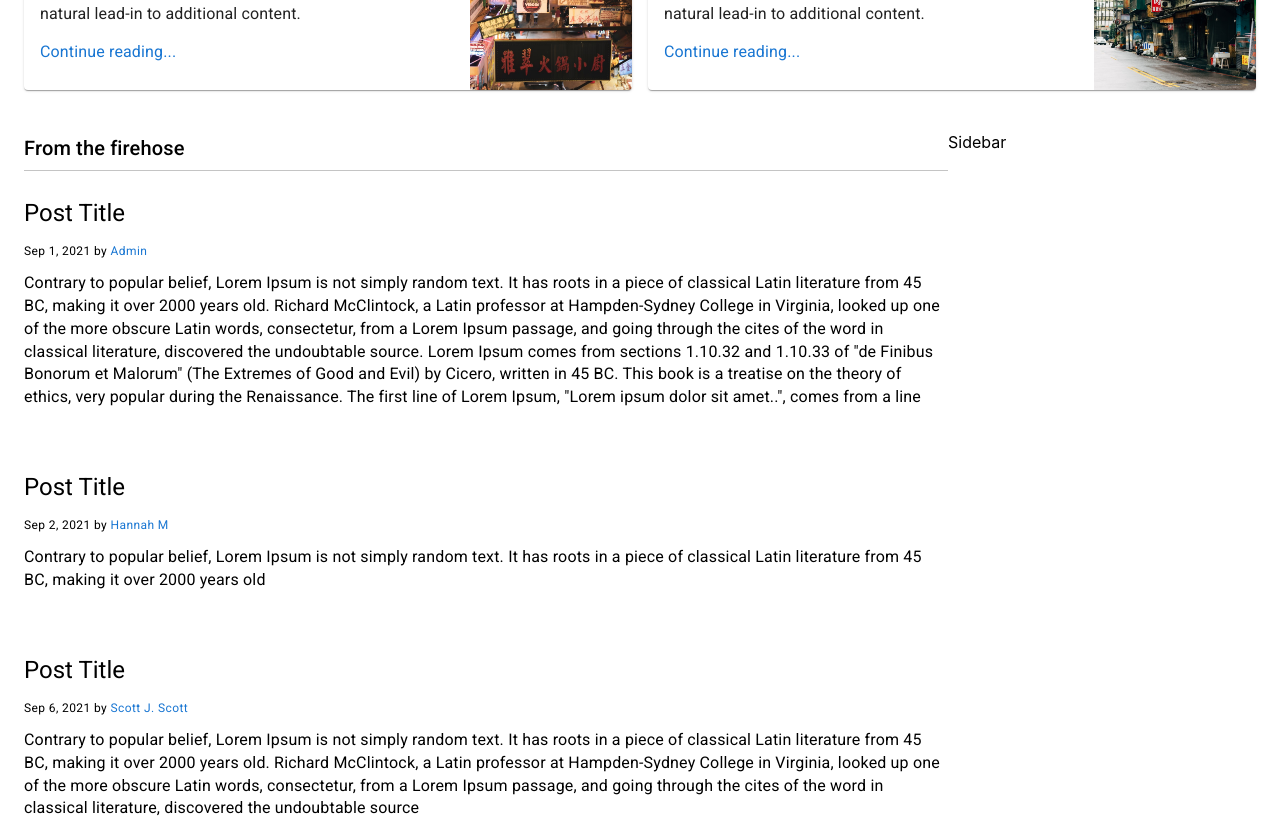
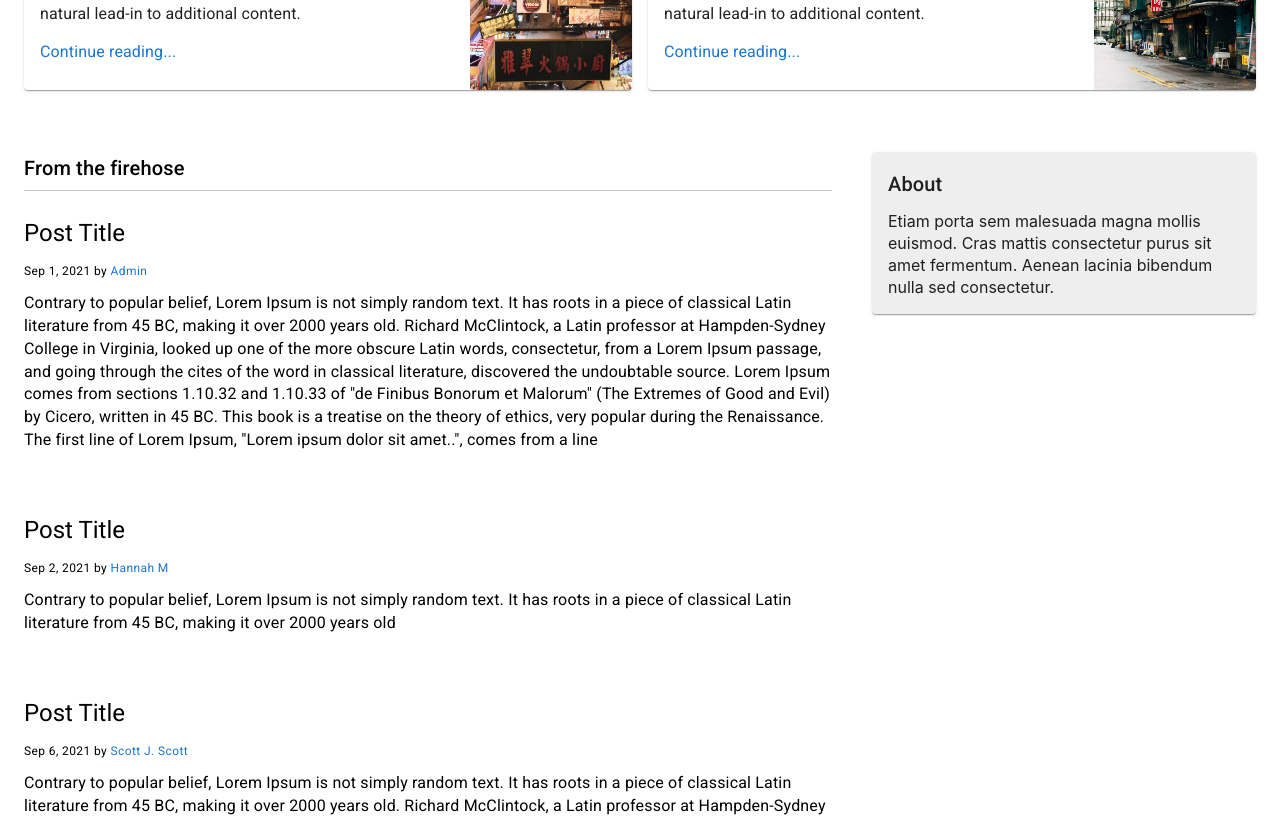
Before and after one commit to IlyaKrapivnoy/material_ui_responsive_site_2, a React (Create React App) app: page / in a window 1280 px wide. Shown: the part 600-1418 px from the top of the page. Built offline with nearby package versions, Linux system fonts and the light colour scheme.

Commit message:
fix main content spacing and add sidebar about section

```diff
--- a/src/components/Feed.jsx
+++ b/src/components/Feed.jsx
@@ -1,6 +1,9 @@
 import { makeStyles, Typography } from '@material-ui/core';
 
 const useStyles = makeStyles((theme) => ({
+    feed: {
+        padding: 20,
+    },
     feedTitle: {
         borderBottom: '1px solid rgba(0, 0, 0, 0.23)',
         paddingBottom: 6,
@@ -24,7 +27,7 @@ const Feed = ({ posts }) => {
     const classes = useStyles();
 
     return (
-        <>
+        <div className={classes.feed}>
             <Typography variant='h6' className={classes.feedTitle}>
                 From the firehose
             </Typography>
@@ -44,7 +47,7 @@ const Feed = ({ posts }) => {
                     </Typography>
                 </div>
             ))}
-        </>
+        </div>
     );
 };
 
--- a/src/components/MainContent.jsx
+++ b/src/components/MainContent.jsx
@@ -2,7 +2,11 @@ import { Container, Grid, makeStyles } from '@material-ui/core';
 import Feed from './Feed';
 import Sidebar from './Sidebar';
 
-const useStyles = makeStyles((theme) => ({}));
+const useStyles = makeStyles((theme) => ({
+    mainContent: {
+        margin: '0 -20px',
+    },
+}));
 
 const MainContent = ({ posts }) => {
     const classes = useStyles();
@@ -10,14 +14,16 @@ const MainContent = ({ posts }) => {
     return (
         <>
             <Container maxWidth='lg'>
-                <Grid container>
-                    <Grid item xs={9}>
-                        <Feed className={classes.feed} posts={posts} />
+                <div className={classes.mainContent}>
+                    <Grid container>
+                        <Grid item xs={8}>
+                            <Feed className={classes.feed} posts={posts} />
+                        </Grid>
+                        <Grid item xs={4}>
+                            <Sidebar className={classes.sidebar} />
+                        </Grid>
                     </Grid>
-                    <Grid item xs={3}>
-                        <Sidebar className={classes.sidebar} />
-                    </Grid>
-                </Grid>
+                </div>
             </Container>
         </>
     );
--- a/src/components/Sidebar.jsx
+++ b/src/components/Sidebar.jsx
@@ -1,5 +1,39 @@
+import { makeStyles, Paper, Typography } from '@material-ui/core';
+
+const useStyles = makeStyles((theme) => ({
+    sidebar: {
+        padding: 20,
+    },
+    paper: {
+        background: '#eee',
+        padding: 16,
+    },
+    paperTitle: {
+        marginBottom: 10,
+    },
+    paperText: {
+        fontSize: 16,
+        lineHeight: '22px',
+    },
+}));
+
 const Sidebar = () => {
-    return <>Sidebar</>;
+    const classes = useStyles();
+
+    return (
+        <div className={classes.sidebar}>
+            <Paper className={classes.paper}>
+                <Typography variant='h6' className={classes.paperTitle}>
+                    About
+                </Typography>
+                <Typography variant='body' className={classes.paperText}>
+                    Etiam porta sem malesuada magna mollis euismod. Cras mattis
+                    consectetur purus sit amet fermentum. Aenean lacinia
+                    bibendum nulla sed consectetur.
+                </Typography>
+            </Paper>
+        </div>
+    );
 };
 
 export default Sidebar;
```
